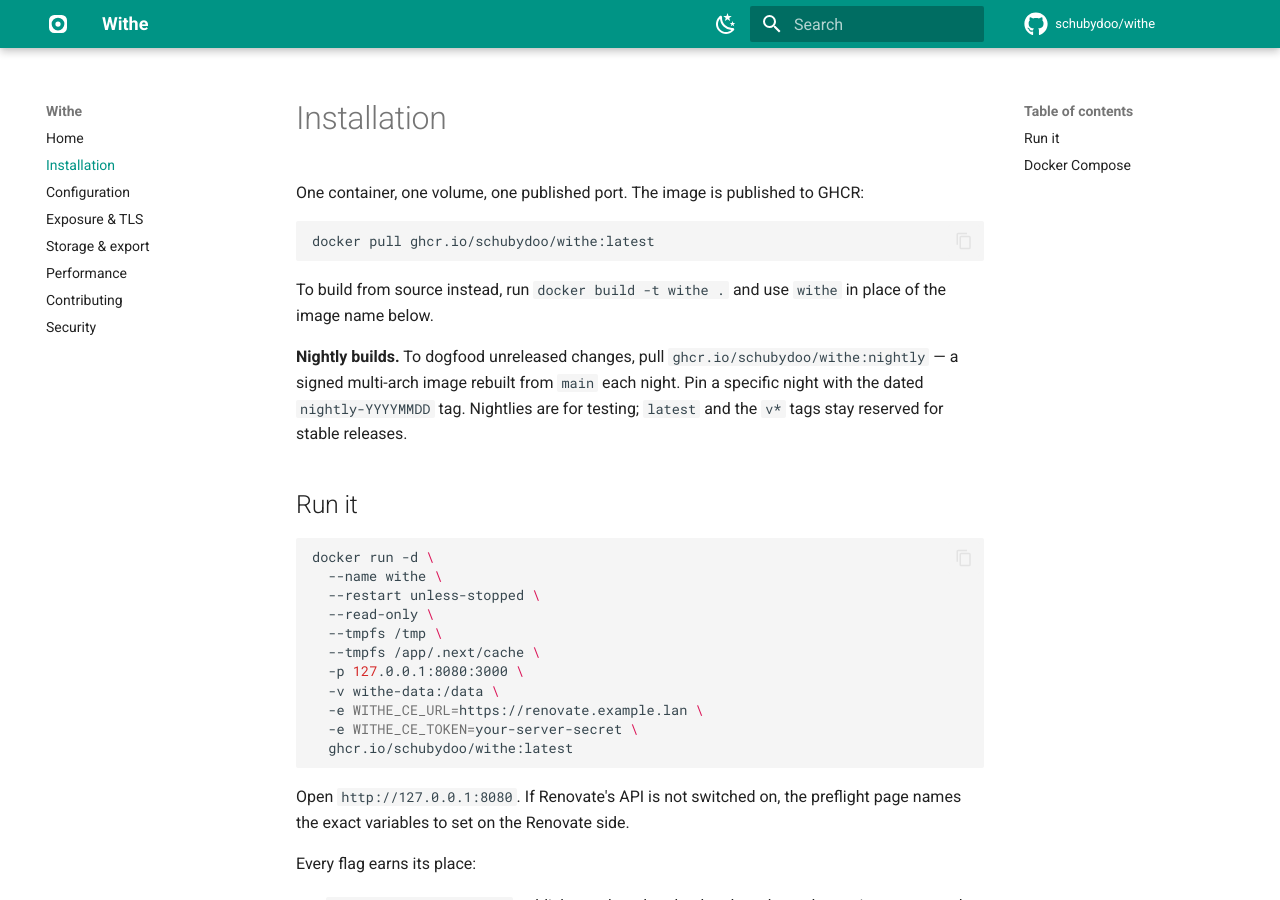
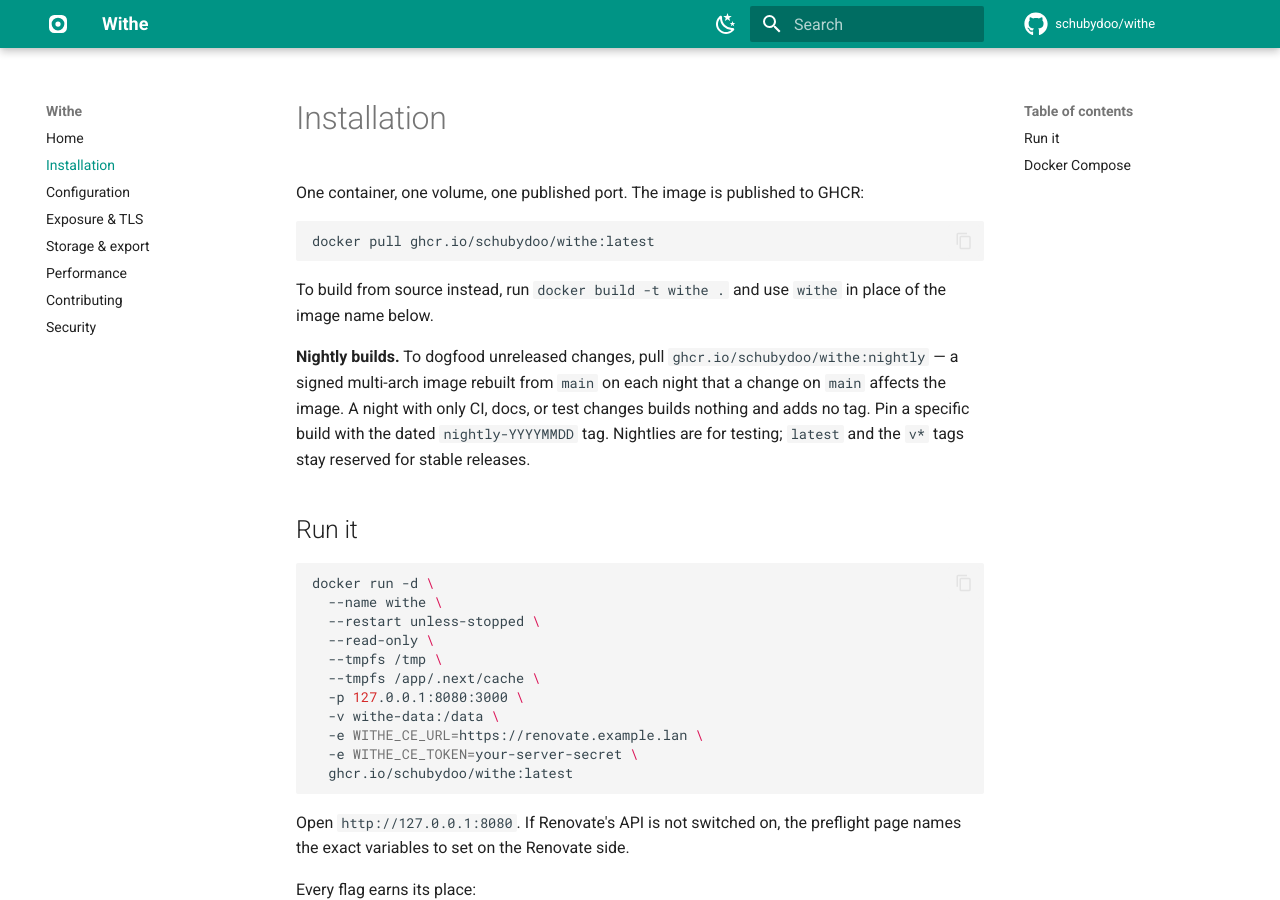
Before and after one commit to schubydoo/withe, an MkDocs documentation site: the page built from docs/installation.md, in a window 1280 px wide and 900 px high. Built offline with MkDocs 1.6.1 and Material for MkDocs 9.7.7, drawn with Linux system fonts in a browser that asks for light colours; comment, search, counter and statistics services are not loaded; the version menu is left out.

Commit message:
ci(nightly): skip the build when only non-image files changed (#305)
The nightly gate now lists the files changed since the last nightly with git diff --no-renames --name-only. If every file is outside the image (CI, docs, tests, changesets), the run skips. Unclassified paths, the npm manifests, and nightly.yml always build.

Co-Authored-By: Claude Opus 5.5 <noreply@anthropic.com>

```diff
--- a/docs/installation.md
+++ b/docs/installation.md
@@ -10,7 +10,8 @@ To build from source instead, run `docker build -t withe .` and use `withe` in p
 name below.
 
 **Nightly builds.** To dogfood unreleased changes, pull `ghcr.io/schubydoo/withe:nightly` — a signed
-multi-arch image rebuilt from `main` each night. Pin a specific night with the dated
+multi-arch image rebuilt from `main` on each night that a change on `main` affects the image. A night
+with only CI, docs, or test changes builds nothing and adds no tag. Pin a specific build with the dated
 `nightly-YYYYMMDD` tag. Nightlies are for testing; `latest` and the `v*` tags stay reserved for
 stable releases.
 
```
Also changed, not shown: 1 other file.
